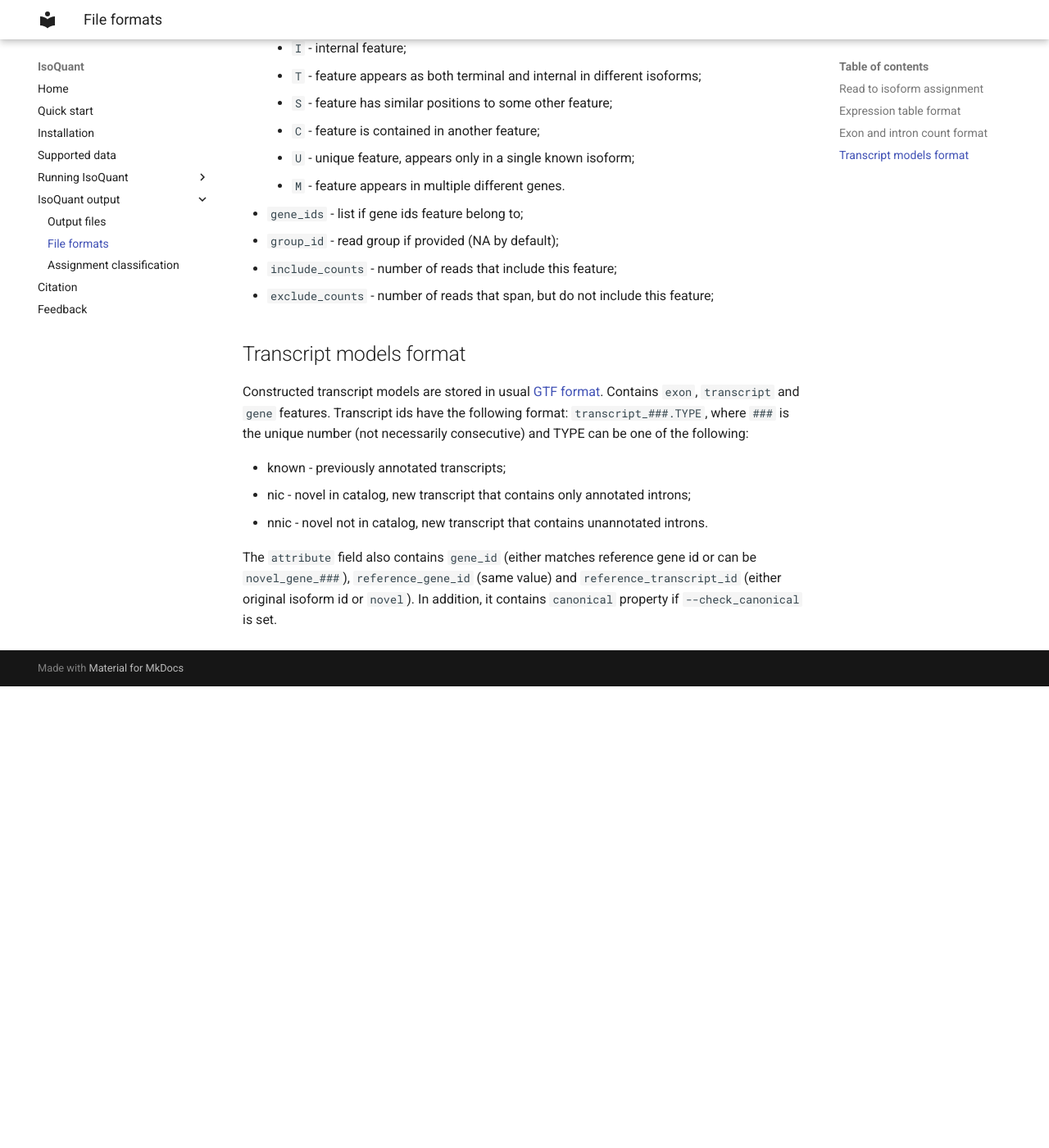
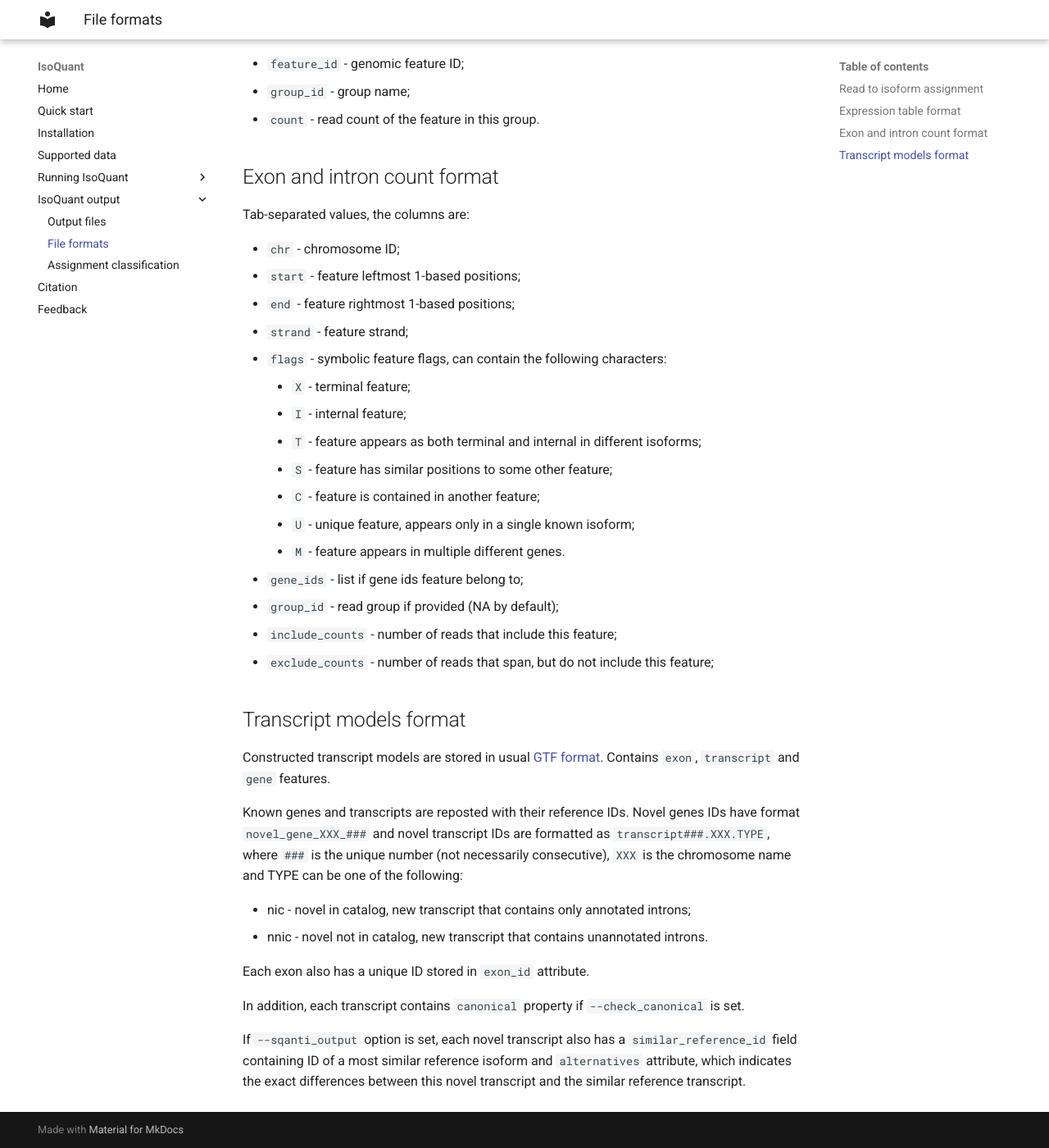
Before and after one commit to ablab/IsoQuant, an MkDocs documentation site: the page built from docs/formats.md, in a window 1280 px wide and 1400 px high, scrolled down 3438 px. Shown: the whole window at 82% size. Built offline with MkDocs 1.6.1 and Material for MkDocs 9.7.7, drawn with Linux system fonts in a browser that asks for light colours; before the commit the page ends 4275 px from its top, so only the background shows below that; some of the changed text lies outside the part shown.

Commit message:
update file formats

```diff
--- a/docs/formats.md
+++ b/docs/formats.md
@@ -15,8 +15,11 @@
     - `unique` - reads was unambiguously assigned to a single known isoform;
     - `unique_minor_difference` - read was assigned uniquely but has alignment artifacts;
     - `inconsistent` - read was matched with inconsistencies, closest match(es) are reported;
+    - `inconsistent_non_intronic` - read was matched with inconsistencies, which do not affect intron chain (e.g. olly TSS/TES);
+    - `inconsistent_ambiguous`  - read was matched with inconsistencies equally well to two or more isoforms;
     - `ambiguous` - read was assigned to multiple isoforms equally well;
-    - `noninfomative` - reads is intronic/intergenic.
+    - `noninfomative` - reads is intronic or has an insignificant overlap with a known gene;
+    - `intergenic` - read is intergenic.
 * `assignment_events` - list of detected inconsistencies; for each assigned isoform a list of detected inconsistencies relative to the respective isoform is stored; values in each list are separated by `+` symbol, lists are separated by comma, the number of lists equals to the number of assigned isoforms; possible events are (see graphical representation below):
     - consistent events:
         - `none` / `.` / `undefined` - no special event detected;
@@ -61,8 +64,10 @@
         - `alternative_tss` - alternative transcription start site.
 * `exons` - list of coordinates for normalized read exons (1-based, indels and polyA exons are excluded);
 * `additional` - field for supplementary information, which may include:
+    - `gene_assignment` - Gene assignment classification; possible values are the same as for transcript classification.
     - `PolyA` - True if poly-A tail is detected;
-    - `Canonical` - True if all read introns are canonical, Unspliced is used for mono-exon reads; (use `--check_canonical`)
+    - `Canonical` - True if all read introns are canonical, Unspliced is used for mono-exon reads; (use `--check_canonical`);
+    - `Classification` - SQANTI-like assignment classification.
 
 Note, that a single read may occur more than once if assigned ambiguously.
 
@@ -73,7 +78,14 @@
 * `feature_id` - genomic feature ID;
 * `TPM` or `count` - expression value (float).
 
-For grouped counts, each column contains expression values of a respective group.
+For grouped counts, each column contains expression values of a respective group (matrix representation).
+
+Beside count matrix, transcript and gene grouped counts are also printed in a linear format,
+in which each line contains 3 tab-separated values:
+
+* `feature_id` - genomic feature ID;
+* `group_id` - group name;
+* `count` - read count of the feature in this group.
 
 ## Exon and intron count format
 
@@ -100,12 +112,18 @@
 
 Constructed transcript models are stored in usual [GTF format](https://www.ensembl.org/info/website/upload/gff.html).
 Contains `exon`, `transcript` and `gene` features.
-Transcript ids have the following format: `transcript_###.TYPE`,
-where `###` is the unique number (not necessarily consecutive) and TYPE can be one of the following:
 
-* known - previously annotated transcripts;
+Known genes and transcripts are reposted with their reference IDs.
+Novel genes IDs have format `novel_gene_XXX_###` and novel transcript IDs are formatted as `transcript###.XXX.TYPE`,
+where `###` is the unique number (not necessarily consecutive), `XXX` is the chromosome name and TYPE can be one of the following:
+
 * nic - novel in catalog, new transcript that contains only annotated introns;
 * nnic - novel not in catalog, new transcript that contains unannotated introns.
 
-The `attribute` field also contains `gene_id` (either matches reference gene id or can be `novel_gene_###`), `reference_gene_id` (same value) and `reference_transcript_id` (either original isoform id or `novel`).
-In addition, it contains `canonical` property if `--check_canonical` is set.
+Each exon also has a unique ID stored in `exon_id` attribute.
+
+In addition, each transcript contains `canonical` property if `--check_canonical` is set.
+
+If `--sqanti_output` option is set, each novel transcript also has a `similar_reference_id` field containing ID of
+a most similar reference isoform and `alternatives` attribute, which indicates the exact differences between
+this novel transcript and the similar reference transcript.
```
Also changed, not shown: README.md (+29 -8 lines).
